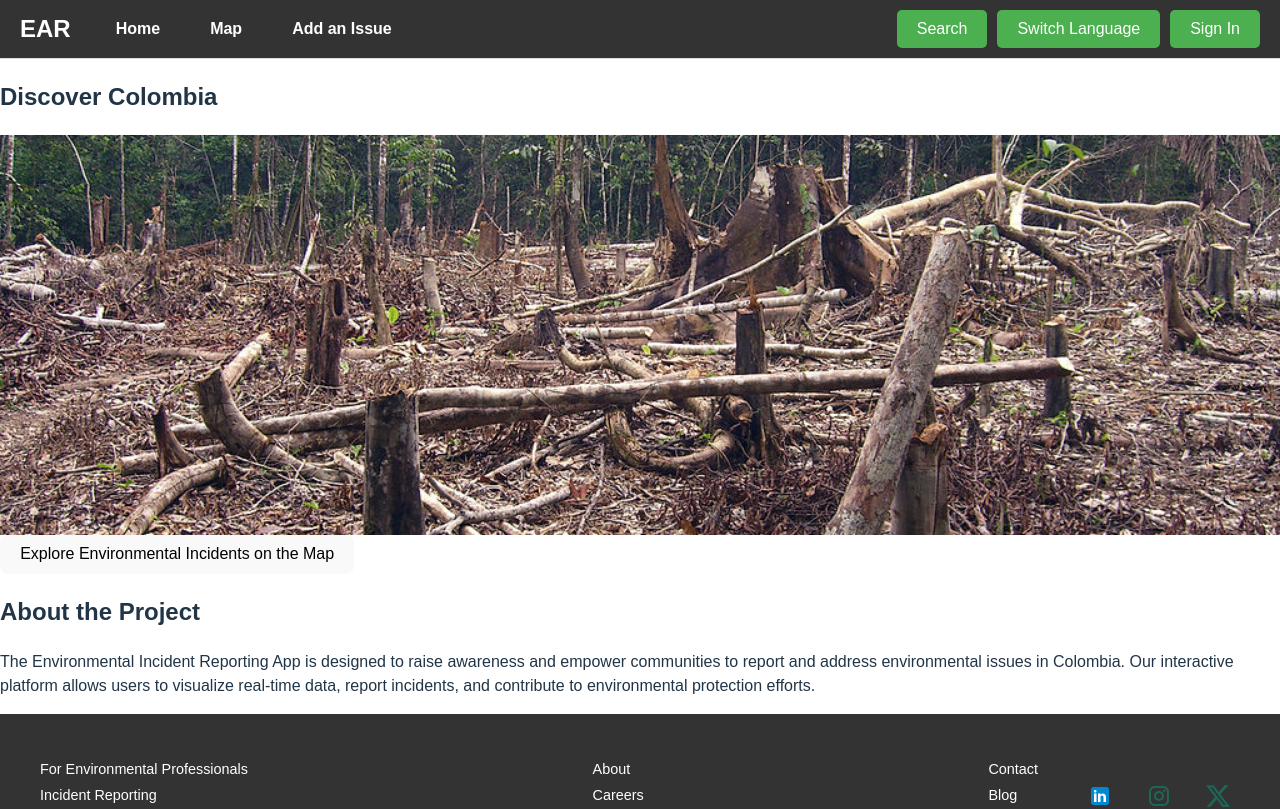
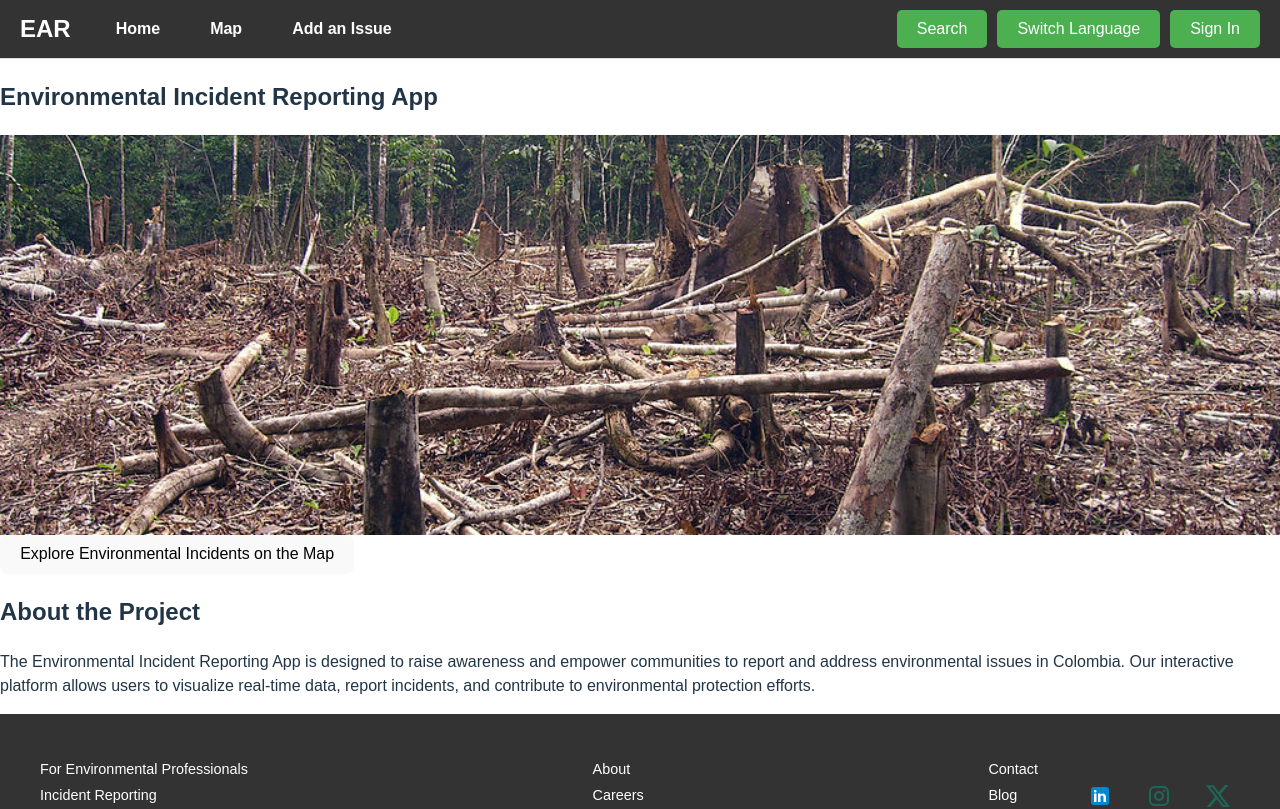
Before and after one commit to ElizabethArangoRuda/environmental-incident-reporting, a React (Vite) app: page / in a window 1280 px wide. Shown: the top 809 px of the page. Built offline with nearby package versions, Linux system fonts and the light colour scheme.

Commit message:
Updated changes to the front-end

```diff
--- a/src/pages/HomePage/HomePage.jsx
+++ b/src/pages/HomePage/HomePage.jsx
@@ -9,7 +9,7 @@ function HomePage () {
 
   // Navigate to the Maps page
   const handleNavigateToMaps = () => {
-    window.location.href = '/maps'; // Update the path as per your routing setup
+    window.location.href = '/map'; // Update the path as per your routing setup
   };
 
   return (
@@ -22,9 +22,9 @@ function HomePage () {
 
       {/* Main Layout */}
       <div className="home__layout">
-        {/* Colombia Photo Gallery */}
+        {/* Environmental Issues Photo Gallery */}
         <section className="home__gallery">
-          <h2>Discover Colombia</h2>
+          <h2>Environmental Incident Reporting App</h2>
           <Gallery />
         </section>
 
```
